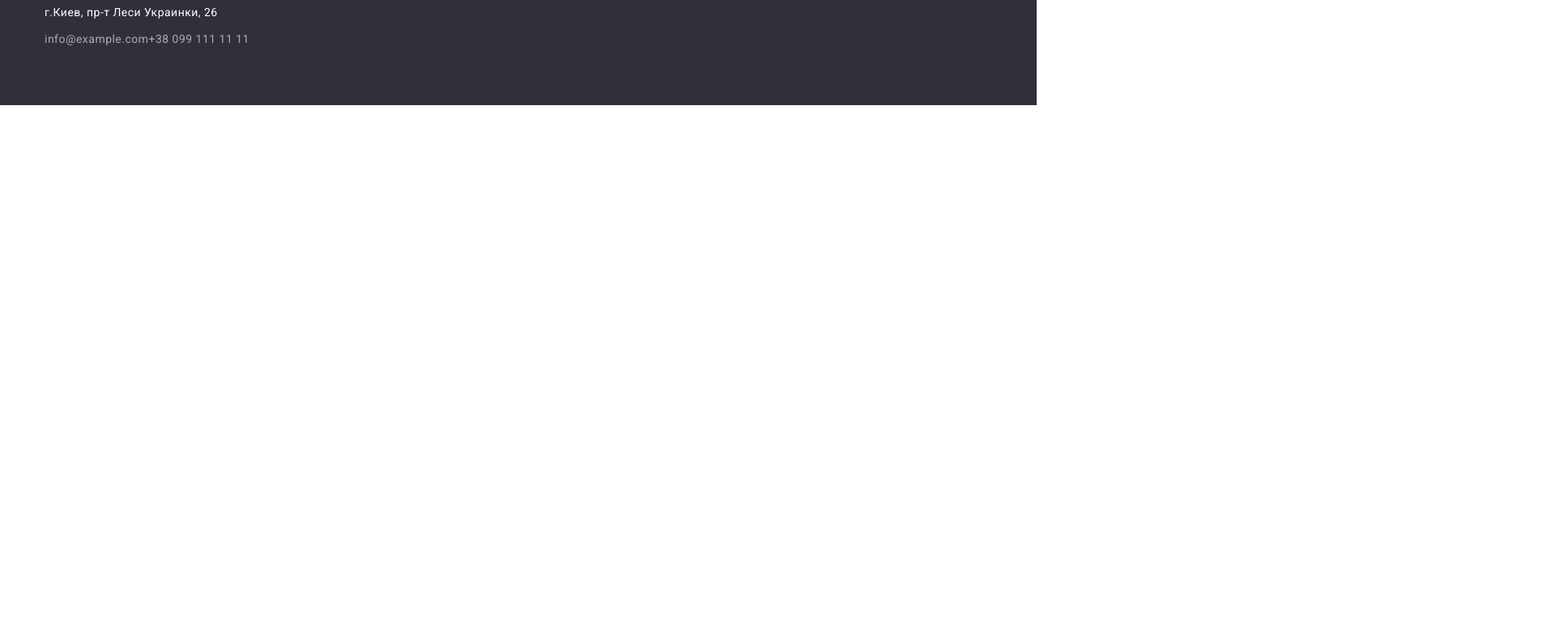
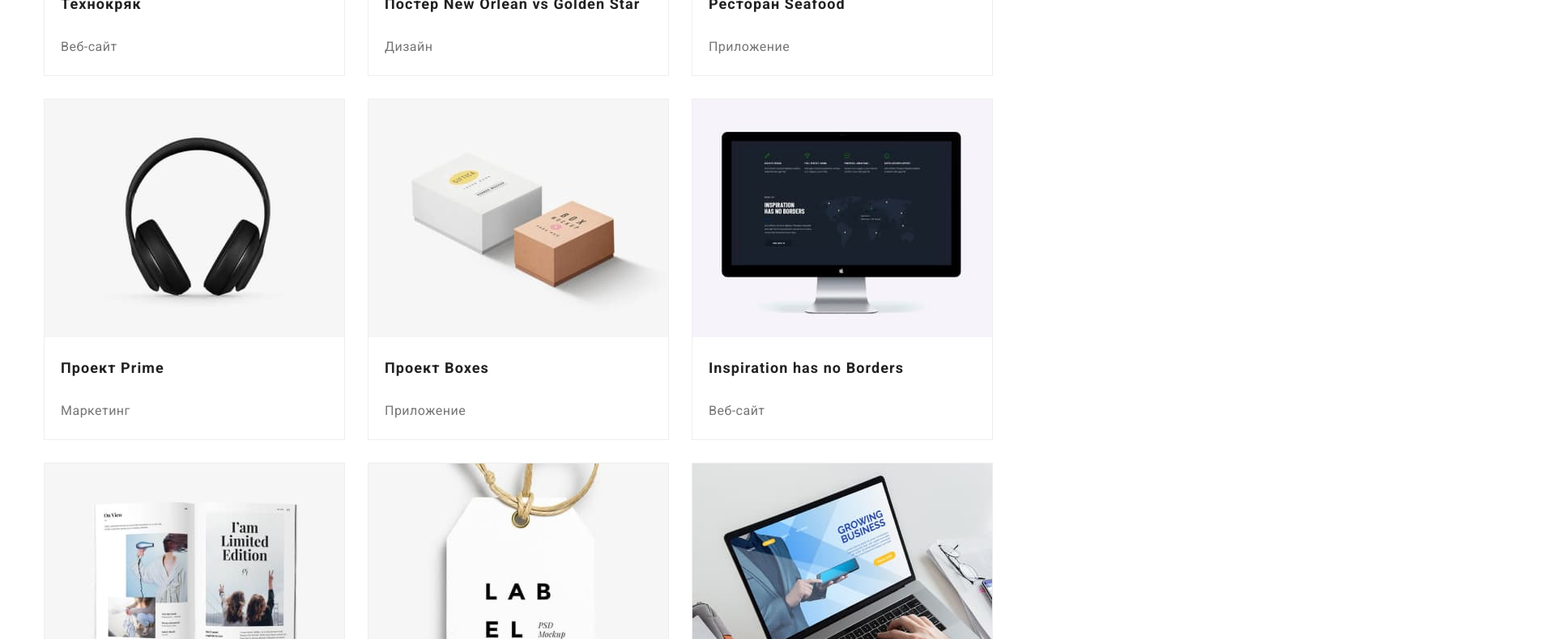
Before and after one commit to MichaelKononenko/goit-markup-hw-03, a plain HTML site: page portfolio.html in a window 1280 px wide. Shown: the part 579-1369 px from the top of the page at 81% size, 1920 px wide, since content can reach past the window. Before the commit the page ends 800 px from the top, so only its background shows below. Drawn offline with nearby package versions, Linux system fonts and the light colour scheme.

Commit message:
первая версия дз

```diff
--- a/css/styles.css
+++ b/css/styles.css
@@ -12,6 +12,9 @@
   --footer-text-color: #ffffff;
   --footer-contacts-color: rgba(255, 255, 255, 0.6);
   --nav-button-backgroud-color: #f5f4fa;
+  --page-nav-shadow-set: 0px 3px 1px rgba(0, 0, 0, 0.1), 0px 1px 2px rgba(0, 0, 0, 0.08),
+    0px 2px 2px rgba(0, 0, 0, 0.12);
+  --projects-border-color: #eeeeee;
 }
 
 /* сброс стилей */
@@ -42,7 +45,6 @@ body {
   width: 1200px;
   padding: 0 15px;
   margin: 0 auto;
-  /* background-color: violet; */
 }
 
 /* оформление шапки */
@@ -155,6 +157,9 @@ body {
   margin-bottom: 9px;
 }
 
+.footer .list {
+  flex-direction: column;
+}
 .footer-mail,
 .footer-telephone {
   display: block;
@@ -295,7 +300,22 @@ body {
   margin: -1px;
 }
 
+.portfolio-filter {
+  padding: 94px 0;
+}
+
+.portfolio-filter .container {
+  flex-direction: column;
+}
+
+.page-nav.list {
+  margin: 0 auto 50px;
+}
+.page-nav-item:not(:last-child) {
+  margin-right: 8px;
+}
 .page-nav .button {
+  border-radius: 4px;
   font-family: inherit;
   font-weight: 500;
   font-size: 16px;
@@ -307,12 +327,31 @@ body {
 }
 .page-nav .button:hover,
 .page-nav .button:focus {
+  box-shadow: var(--page-nav-shadow-set);
   background-color: var(--action-color);
   color: var(--primary-background-color);
 }
 .page-nav .current {
+  box-shadow: var(--page-nav-shadow-set);
   background-color: var(--action-color);
   color: var(--primary-background-color);
+}
+
+.projects.list {
+  display: flex;
+  flex-wrap: wrap;
+  margin-top: -30px;
+  margin-left: -30px;
+}
+.projects-item {
+  flex-basis: calc(100% / 3 - 30px);
+  margin-left: 30px;
+  margin-top: 30px;
+  outline: 1px solid var(--projects-border-color);
+}
+
+.projects-description {
+  padding: 20px 20px;
 }
 
 .projects-title {
@@ -321,7 +360,12 @@ body {
   letter-spacing: 0.06em;
 }
 .projects-text {
+  margin-top: 20px;
   font-size: 16px;
   line-height: 1.88;
   color: var(--secondary-text-color);
 }
+.projects-image {
+  display: block;
+  width: 100%;
+}
--- a/portfolio.html
+++ b/portfolio.html
@@ -37,7 +37,7 @@
         </nav>
         <ul class="contacts list">
           <li class="header-contact-item">
-            <a class="header-mail" href="mailto:info@devstudio.com">info@devstudio.com"</a>
+            <a class="header-mail" href="mailto:info@devstudio.com">info@devstudio.com</a>
           </li>
           <li class="header-contact-item">
             <a class="header-telephone" href="tel:+380961111111">+38 096 111 11 11</a>
@@ -48,9 +48,9 @@
     <!-- Уникальный контент -->
     <main>
       <!-- Фильтр -->
-      <section>
+      <section class="portfolio-filter">
+        <div class="container">
           <h1 class="visually-hidden"></h1>
-        <div class="container">
           <ul class="page-nav list">
             <li class="page-nav-item"><button class="button current" type="button">Все</button></li>
             <li class="page-nav-item">
@@ -66,14 +66,14 @@
               <button class="button" type="button">Маркетинг</button>
             </li>
           </ul>
-        </div>
           <!-- Проекты -->
-        <div class="container">
           <ul class="projects list">
             <li class="projects-item">
               <img class="projects-image" src="./images/11.jpg" alt="Технокряк" width="370" />
+              <div class="projects-description">
                 <h2 class="projects-title">Технокряк</h2>
                 <p class="projects-text">Веб-сайт</p>
+              </div>
             </li>
             <li class="projects-item">
               <img
@@ -82,10 +82,12 @@
                 alt="Постер New Orlean vs Golden Star"
                 width="370"
               />
+              <div class="projects-description">
                 <h2 class="projects-title">
                   Постер <span lang="en">New Orlean vs Golden Star</span>
                 </h2>
                 <p class="projects-text">Дизайн</p>
+              </div>
             </li>
             <li class="projects-item">
               <img
@@ -94,18 +96,24 @@
                 alt="Ресторан Seafood"
                 width="370"
               />
+              <div class="projects-description">
                 <h2 class="projects-title">Ресторан <span lang="en">Seafood</span></h2>
                 <p class="projects-text">Приложение</p>
+              </div>
             </li>
             <li class="projects-item">
               <img class="projects-image" src="./images/14.jpg" alt="Проект Prime" width="370" />
+              <div class="projects-description">
                 <h2 class="projects-title">Проект <span lang="en">Prime</span></h2>
                 <p class="projects-text">Маркетинг</p>
+              </div>
             </li>
             <li class="projects-item">
               <img class="projects-image" src="./images/15.jpg" alt="Проект Boxes" width="370" />
+              <div class="projects-description">
                 <h2 class="projects-title">Проект <span lang="en">Boxes</span></h2>
                 <p class="projects-text">Приложение</p>
+              </div>
             </li>
             <li class="projects-item">
               <img
@@ -114,8 +122,10 @@
                 alt="Inspiration has no Borders"
                 width="370"
               />
+              <div class="projects-description">
                 <h2 class="projects-title"><span lang="en">Inspiration has no Borders</span></h2>
                 <p class="projects-text">Веб-сайт</p>
+              </div>
             </li>
             <li class="projects-item">
               <img
@@ -124,13 +134,17 @@
                 alt="Издание Limited Edition"
                 width="370"
               />
+              <div class="projects-description">
                 <h2 class="projects-title">Издание <span lang="en">Limited Edition</span></h2>
                 <p class="projects-text">Дизайн</p>
+              </div>
             </li>
             <li class="projects-item">
               <img class="projects-image" src="./images/18.jpg" alt="Проект LAB" width="370" />
+              <div class="projects-description">
                 <h2 class="projects-title">Проект <span lang="en">LAB</span></h2>
                 <p class="projects-text">Маркетинг</p>
+              </div>
             </li>
             <li class="projects-item">
               <img
@@ -139,8 +153,10 @@
                 alt="Growing Business"
                 width="370"
               />
+              <div class="projects-description">
                 <h2 class="projects-title"><span lang="en">Growing Business</span></h2>
                 <p class="projects-text">Приложение</p>
+              </div>
             </li>
           </ul>
         </div>
```
Also changed, not shown: index.html (+1 -1 lines). Lines whose indentation alone changed are shown as unchanged.
